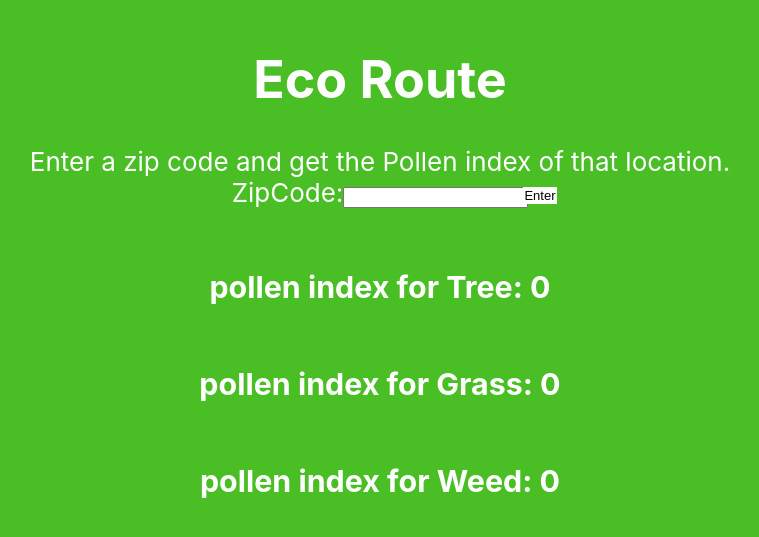
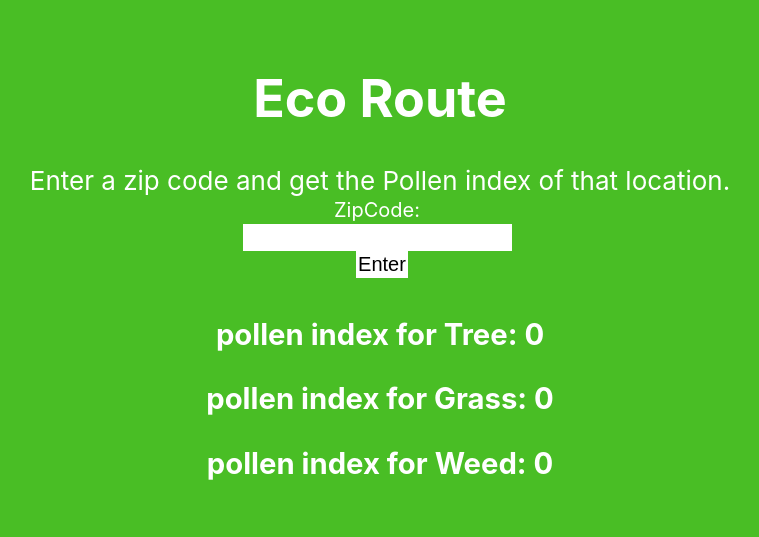
Before and after one commit to bhotw/eco_route, a React (Create React App) app in the folder frontend/: page / in a window 1280 px wide. Shown: the part 129-666 px from the top of the page, without its empty margins (260-1019 px from the left). Built offline with nearby package versions, Linux system fonts and the light colour scheme.

Commit message:
css changes to make it look better

```diff
--- a/frontend/src/App.css
+++ b/frontend/src/App.css
@@ -16,6 +16,7 @@
 .App-header {
   background-color: #49be25;
   min-height: 100vh;
+  margin-top: auto;
   display: flex;
   flex-direction: column;
   align-items: center;
@@ -23,20 +24,62 @@
   font-size: calc(10px + 2vmin);
   color: white;
 }
+.App-body {
+  background-color: #49be25;
+  margin-top: 10px;
+  width: 50%;
+  display: inline-block;
+  align-items: center;
+  justify-content: center;
+  font-size: 25px;
+  color: white;
+}
+
+.App-lign-hight {
+  line-height: 1ch;
+}
 
 
 .App-button {
   background-color: #ffff; /* Green */
   border: none;
   color: black;
-  padding: 0.9px 1px;
+  padding: 2px;
   text-align: right;
   text-decoration: none;
   display: inline-block;
-  font-size: 13px;
-  margin-left: 320px;
+  font-size: 20px;
+  margin-left: 4px;
   position: relative;
-  top:-33px;
+}
+
+input[type="text"] {
+
+  border: none;
+  color: black;
+  padding: 2px;
+  text-align: right;
+  text-decoration: none;
+  display: inline-block;
+  align-items: center;
+  justify-content: center;
+  margin-right: 6px;
+  font-size: 20px;
+  color: white;
+}
+
+.App-zcode {
+  border: none;
+  color: black;
+  padding: 2px;
+  text-align: right;
+  text-decoration: none;
+  display: inline-block;
+  align-items: center;
+  justify-content: center;
+  margin-right: 6px;
+  font-size: 20px;
+  color: white;
 }
 
 .App-link {
--- a/frontend/src/App.js
+++ b/frontend/src/App.js
@@ -53,25 +53,19 @@ function App() {
 
   return (
     <div className="App">
-      <header className="App-header">
+      <header class="App-header" >
         <h1>Eco Route</h1>
         <h>Enter a zip code and get the Pollen index of that location.</h>
-        <label for="zcode"> ZipCode:
-        <input
-        type="text"
-        id="zcode"
-        name="zcode"
-        onChange={handleChange}
-        value={zcode}
-        />
-        </label>
-        <div>
-        <button className="App-button" onClick={handleClick} > Enter </button>
+
+          <label class="App-zcode"> ZipCode:
+          </label>
+          <input type="text" id="zcode" name="zcode" onChange={handleChange} value={zcode}/>
+          <button class="App-button" onClick={handleClick} > Enter </button>
+        <div class="App-body">
+          <h3>pollen index for Tree: { treePollen }</h3>
+          <h3>pollen index for Grass: { grassPollen }</h3>
+          <h3>pollen index for Weed: { weedPollen }</h3>
         </div>
-        <h3>pollen index for Tree: { treePollen }</h3>
-        <h3>pollen index for Grass: { grassPollen }</h3>
-        <h3>pollen index for Weed: { weedPollen }</h3>
-
       </header>
     </div>
   );
```
